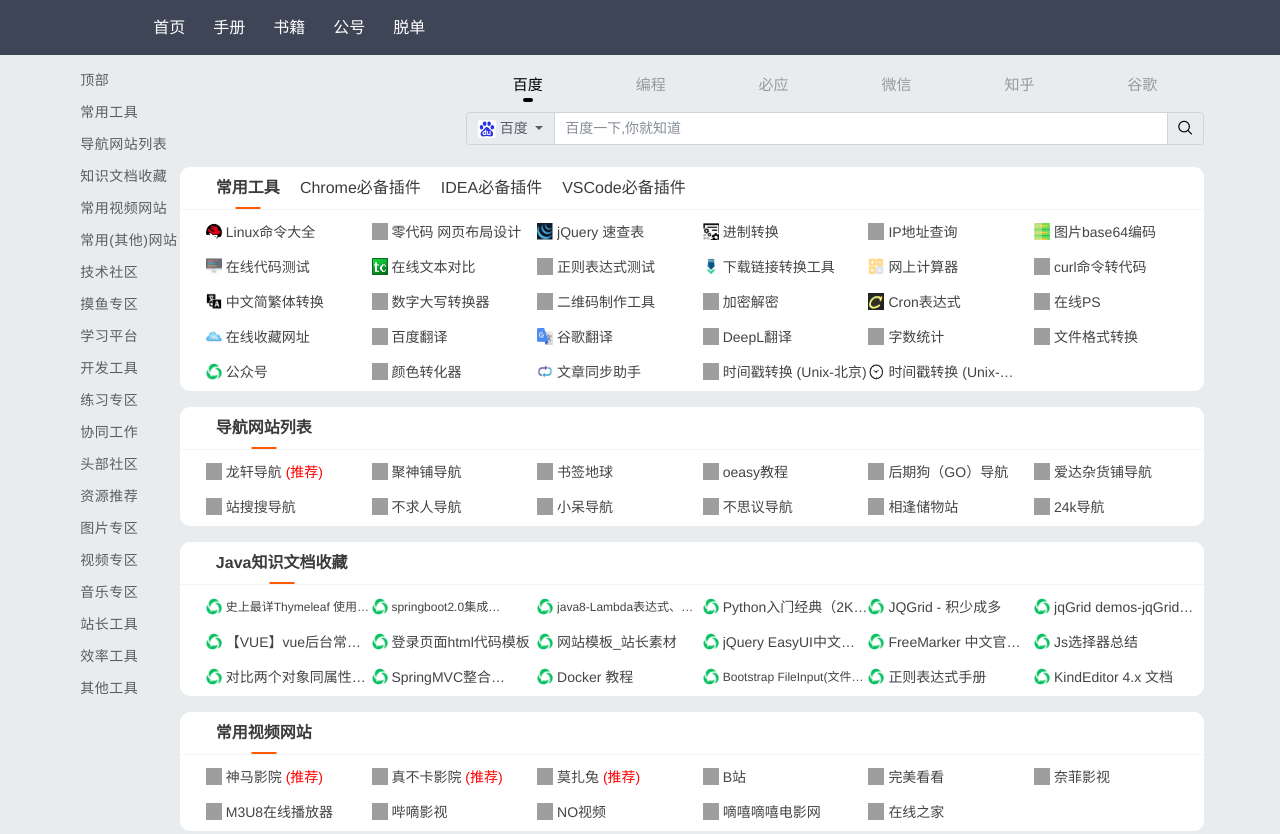
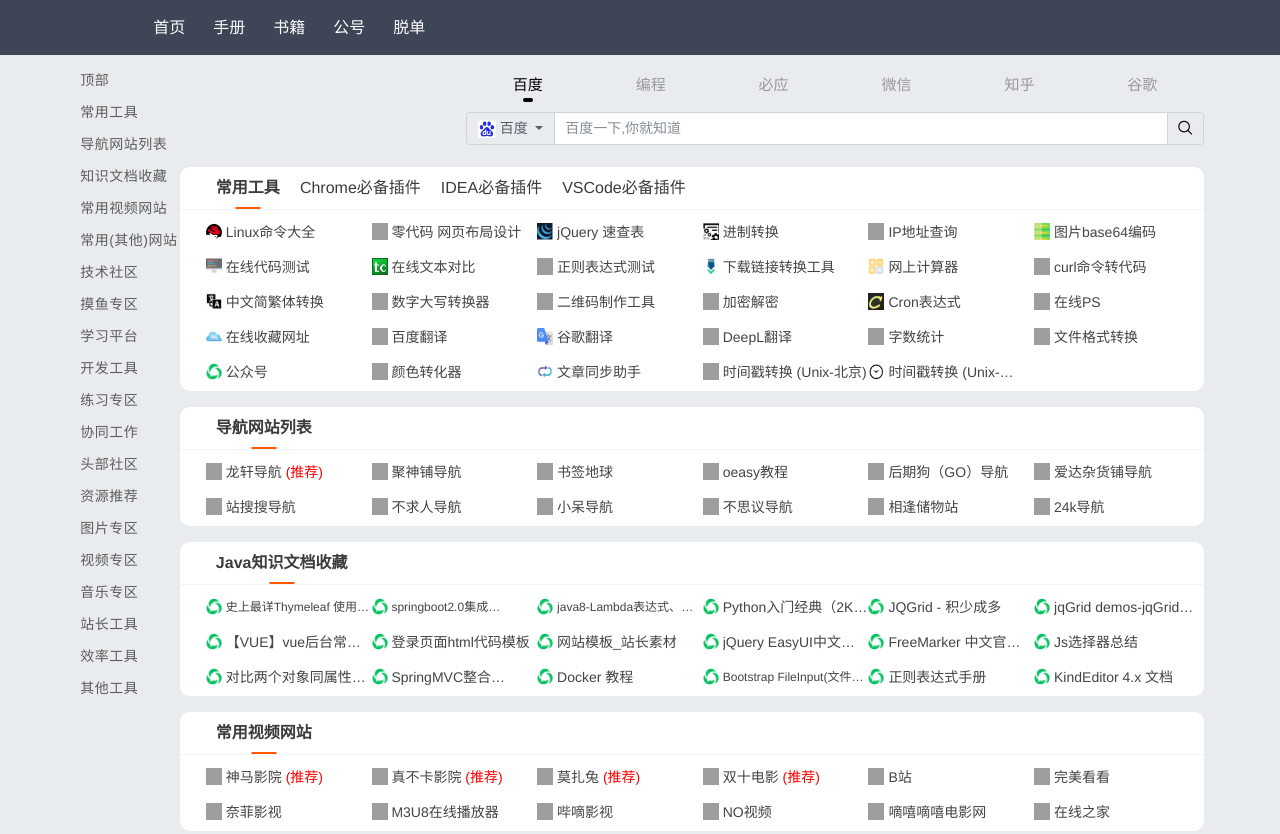
Before and after one commit to zhi555/webTool, a plain HTML site: page index.html in a window 1280 px wide. Shown: the top 834 px of the page. Drawn offline with Linux system fonts and the light colour scheme; grey boxes are pictures that could not be loaded.

Commit message:
添加   双十电影

```diff
--- a/top_common_video.html
+++ b/top_common_video.html
@@ -22,6 +22,13 @@
 						<a href="https://www.mozhatu.com/" target="_blank"
 								style="color:#444 !important">
 								莫扎兔 <span style="color: red;">(推荐)</span>
+						</a>
+				</li>
+			<li>
+						<img src="./static/img/index/relax/zxzj.ico" width="16">&nbsp;
+						<a href="https://www.1010dy.vip/" target="_blank"
+								style="color:#444 !important">
+								双十电影 <span style="color: red;">(推荐)</span>
 						</a>
 				</li>
 				<li>
```
